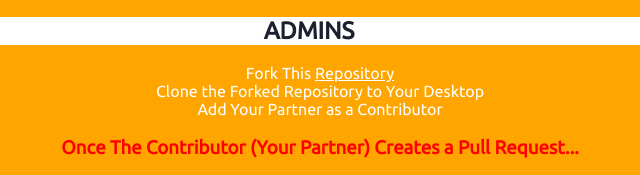
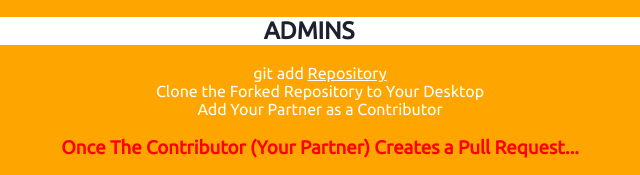
Before and after one commit to SpringCheng/Git-Learning, a plain HTML site: page index.html in a window 1280 px wide. Both pictures are taken after a click on the element "ADMINS". Shown: the part 306-481 px from the top of the page, 331-971 px from the left. Drawn offline with Linux system fonts and the light colour scheme.

Commit message:
modify <li><li>word’

```diff
--- a/index.html
+++ b/index.html
@@ -27,7 +27,7 @@
 		<div class="accordion"><h1>ADMINS</h1></div>
 		<div class="panel">
 			<ol>
-			  <li>Fork This <a href="https://github.com/TTN-js/unforGITtable">Repository</a></li>
+			  <li>git add <a href="https://github.com/TTN-js/unforGITtable">Repository</a></li>
 			  <!-- <li>Create a New GitHub Repository</li> -->
 			  <!-- <li>Push Cloned Repository to Your New GitHub Repository</li> -->
 			  <li>Clone the Forked Repository to Your Desktop</li>
```
